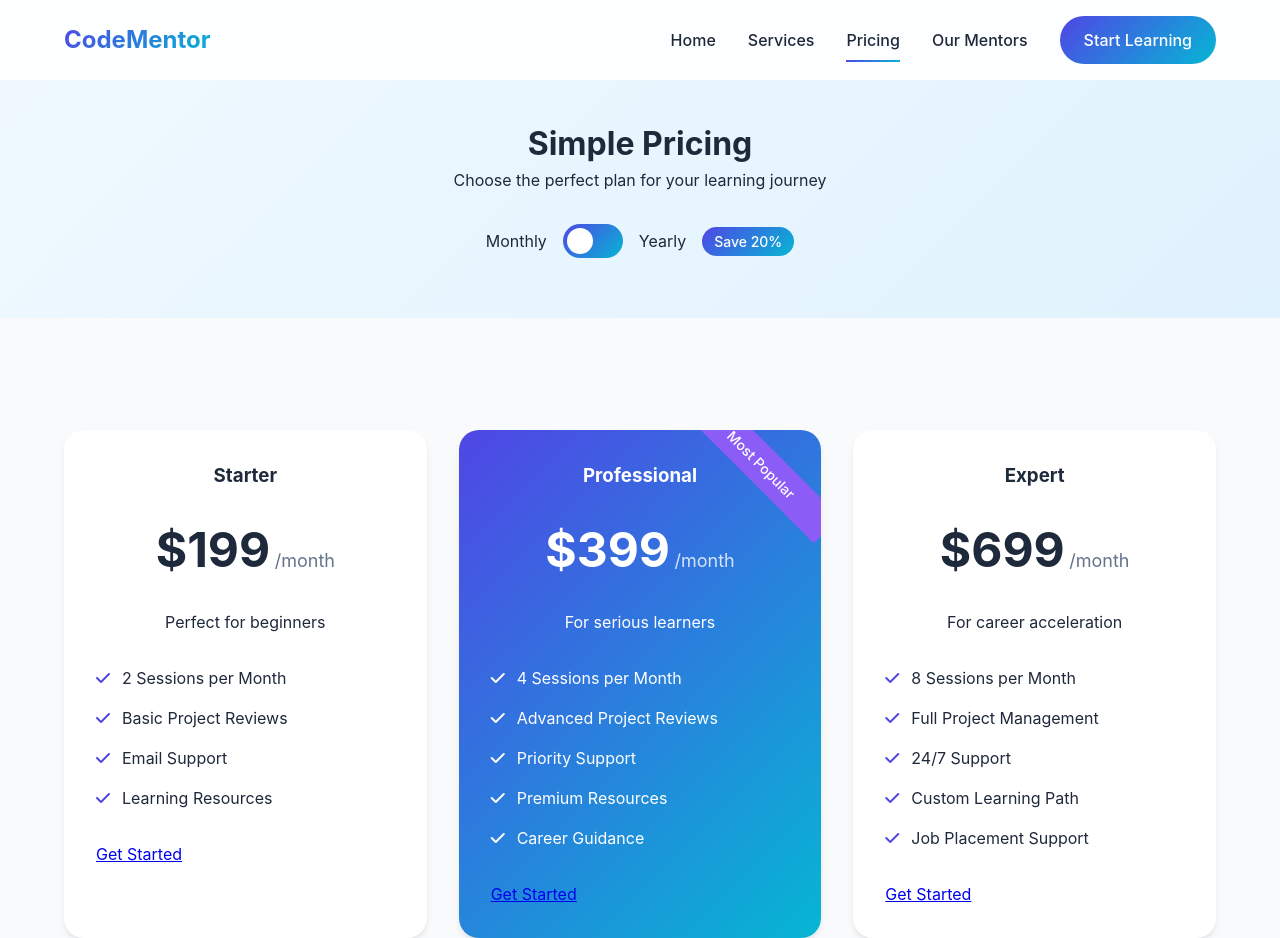
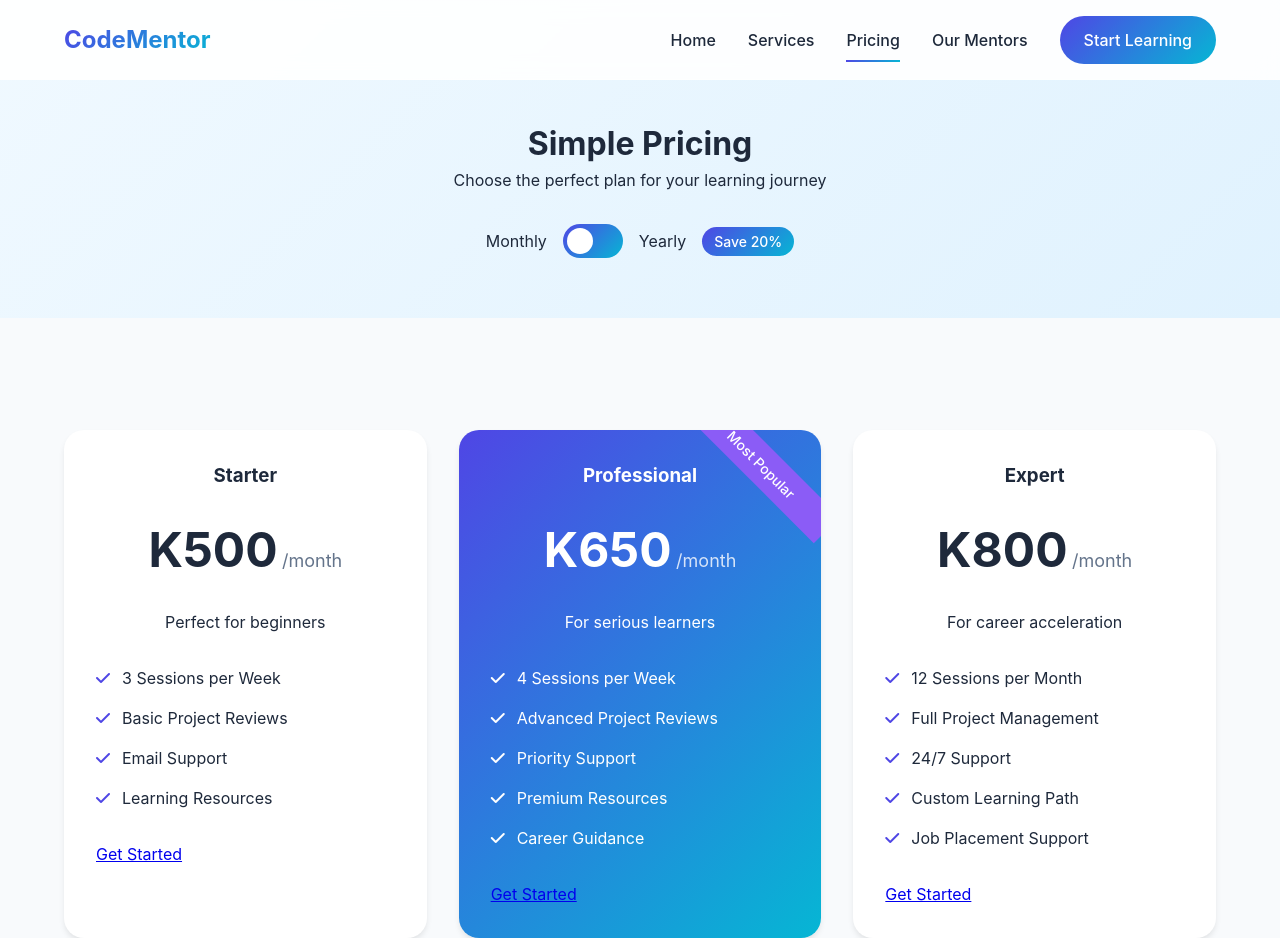
Before and after one commit to PyrusEnforcer/Qualis_Prakti-site_Landing, a plain HTML site: page pages/pricing.html in a window 1280 px wide. Shown: the top 938 px of the page. Drawn offline with Linux system fonts and the light colour scheme.

Commit message:
Pricing Improve

```diff
--- a/pages/pricing.html
+++ b/pages/pricing.html
@@ -47,13 +47,13 @@
                     <div class="card-header">
                         <h3>Starter</h3>
                         <div class="price">
-                            <span class="amount">$199</span>
+                            <span class="amount">K500</span>
                             <span class="period">/month</span>
                         </div>
                         <p>Perfect for beginners</p>
                     </div>
                     <ul class="features">
-                        <li><i class="fas fa-check"></i> 2 Sessions per Month</li>
+                        <li><i class="fas fa-check"></i> 3 Sessions per Week</li>
                         <li><i class="fas fa-check"></i> Basic Project Reviews</li>
                         <li><i class="fas fa-check"></i> Email Support</li>
                         <li><i class="fas fa-check"></i> Learning Resources</li>
@@ -66,13 +66,13 @@
                     <div class="card-header">
                         <h3>Professional</h3>
                         <div class="price">
-                            <span class="amount">$399</span>
+                            <span class="amount">K650</span>
                             <span class="period">/month</span>
                         </div>
                         <p>For serious learners</p>
                     </div>
                     <ul class="features">
-                        <li><i class="fas fa-check"></i> 4 Sessions per Month</li>
+                        <li><i class="fas fa-check"></i> 4 Sessions per Week</li>
                         <li><i class="fas fa-check"></i> Advanced Project Reviews</li>
                         <li><i class="fas fa-check"></i> Priority Support</li>
                         <li><i class="fas fa-check"></i> Premium Resources</li>
@@ -85,13 +85,13 @@
                     <div class="card-header">
                         <h3>Expert</h3>
                         <div class="price">
-                            <span class="amount">$699</span>
+                            <span class="amount">K800</span>
                             <span class="period">/month</span>
                         </div>
                         <p>For career acceleration</p>
                     </div>
                     <ul class="features">
-                        <li><i class="fas fa-check"></i> 8 Sessions per Month</li>
+                        <li><i class="fas fa-check"></i> 12 Sessions per Month</li>
                         <li><i class="fas fa-check"></i> Full Project Management</li>
                         <li><i class="fas fa-check"></i> 24/7 Support</li>
                         <li><i class="fas fa-check"></i> Custom Learning Path</li>
```
